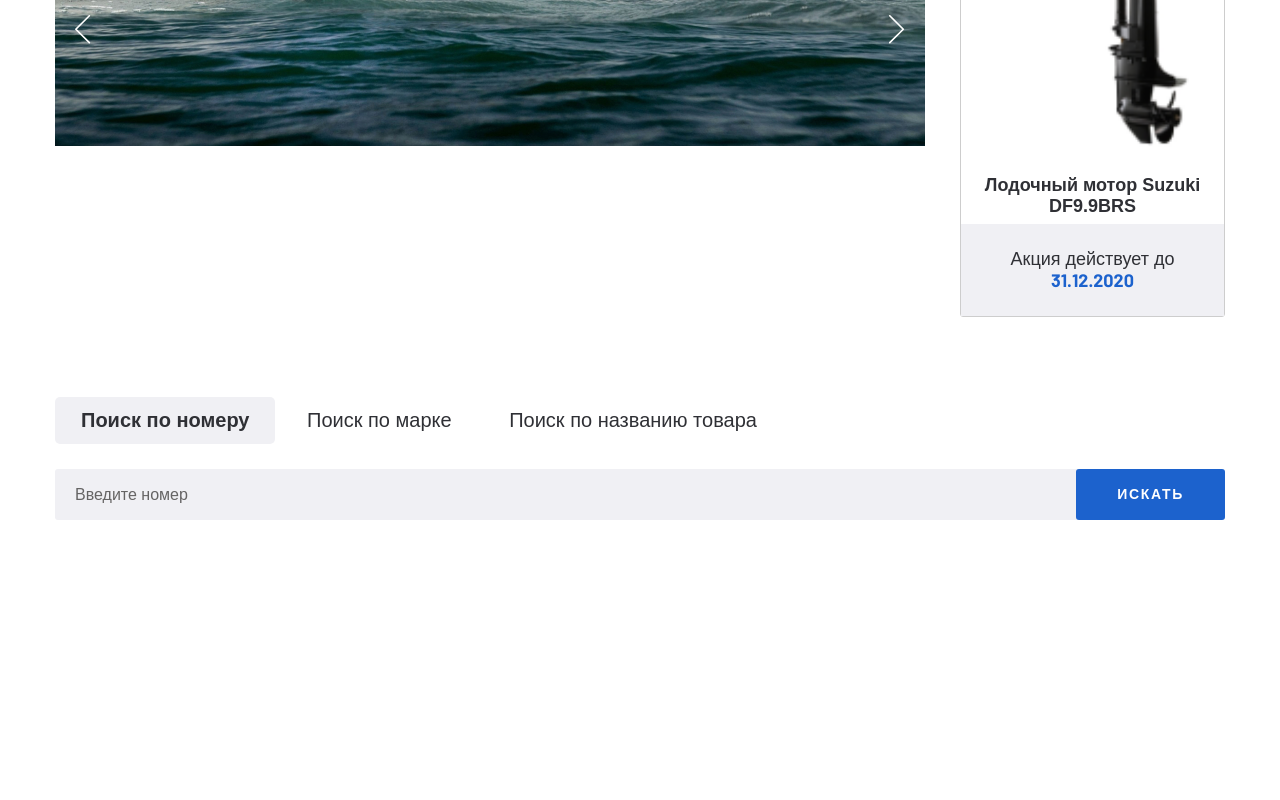
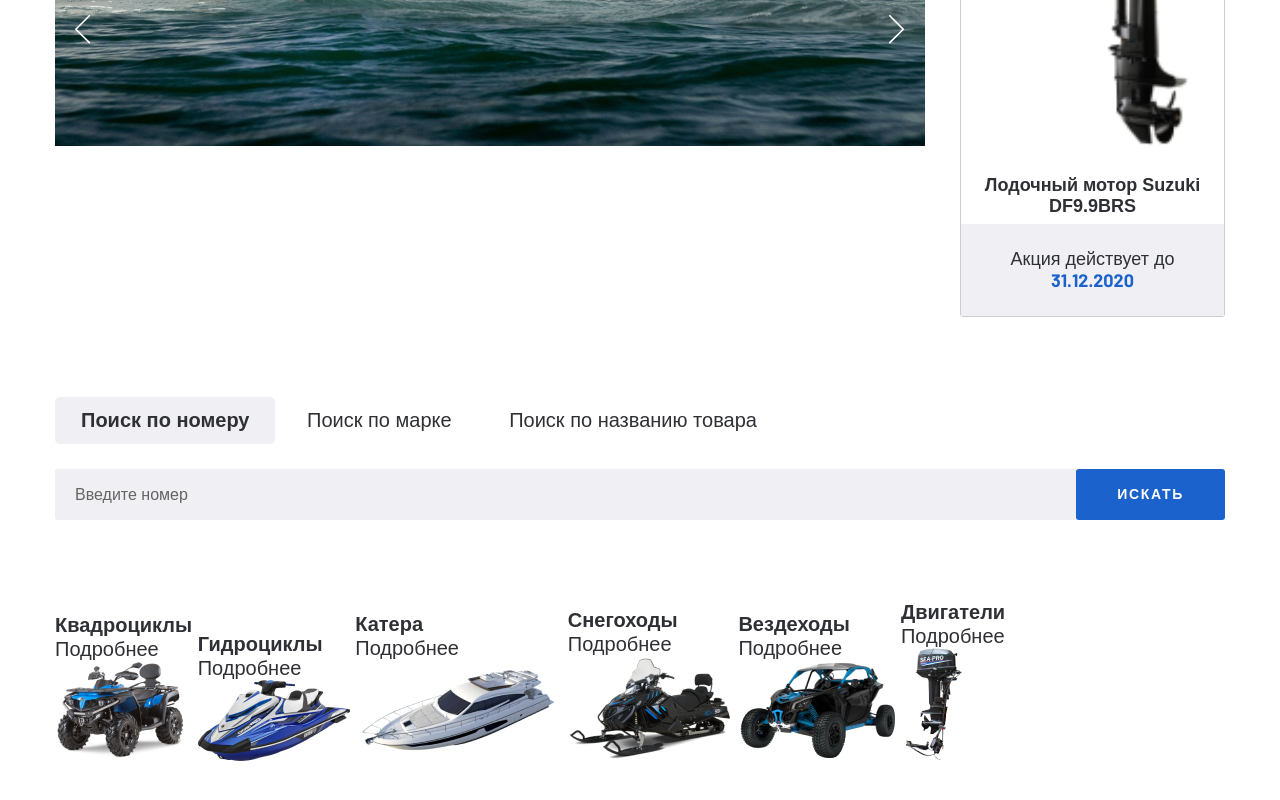
Before and after one commit to bozhenova/drive-moto, a website: page index.html in a window 1280 px wide. Shown: the part 509-1309 px from the top of the page. Before the commit the page ends 1109 px from the top, so only its background shows below. Drawn offline with nearby package versions, Linux system fonts and the light colour scheme.

Commit message:
Add markup for categories section

```diff
--- a/index.html
+++ b/index.html
@@ -160,7 +160,7 @@
         </div>
       </div>
     </section>
-    <section class="search page-section">
+    <div class="search page-section">
       <div class="container">
         <div class="search__inner">
           <div class="search__tabs">
@@ -215,6 +215,84 @@
           </div>
         </div>
       </div>
+    </div>
+    <section class="categories page-section">
+      <div class="container">
+        <div class="categories__inner">
+          <a class="categories__item" href="#">
+            <div class="categories__item-info">
+              <h4 class="categories__item-title">Квадроциклы</h4>
+              <p class="categories__item-text">Подробнее</p>
+            </div>
+            <div class="categories__item-img">
+            <img
+              src="images/categories-1.png"
+              alt="category-image"
+            />
+            </div>
+          </a>
+          <a class="categories__item" href="#">
+            <div class="categories__item-info">
+              <h4 class="categories__item-title">Гидроциклы</h4>
+              <p class="categories__item-text">Подробнее</p>
+            </div>
+            <div class="categories__item-img">
+            <img
+              src="images/categories-2.png"
+              alt="category-image"
+            />
+            </div>
+          </a>
+          <a class="categories__item" href="#">
+            <div class="categories__item-info">
+              <h4 class="categories__item-title">Катера</h4>
+              <p class="categories__item-text">Подробнее</p>
+            </div>
+            <div class="categories__item-img">
+            <img
+              src="images/categories-3.png"
+              alt="category-image"
+            />
+            </div>
+          </a>
+          <a class="categories__item" href="#">
+            <div class="categories__item-info">
+              <h4 class="categories__item-title">Снегоходы</h4>
+              <p class="categories__item-text">Подробнее</p>
+            </div>
+            <div class="categories__item-img">
+            <img
+              src="images/categories-4.png"
+              alt="category-image"
+            />
+            </div>
+          </a>
+          <a class="categories__item" href="#">
+            <div class="categories__item-info">
+              <h4 class="categories__item-title">Вездеходы</h4>
+              <p class="categories__item-text">Подробнее</p>
+            </div>
+           <div class="categories__item-img">
+            <img
+              src="images/categories-5.png"
+              alt="category-image"
+            />
+            </div>
+          </a>
+          <a class="categories__item" href="#">
+            <div class="categories__item-info">
+              <h4 class="categories__item-title">Двигатели</h4>
+              <p class="categories__item-text">Подробнее</p>
+            </div>
+            <div class="categories__item-img">
+            <img
+              src="images/categories-6.png"
+              alt="category-image"
+            />
+            </div>
+          </a>
+        </div>
+      </div>
     </section>
     <script src="https://ajax.googleapis.com/ajax/libs/jquery/3.4.1/jquery.min.js"></script>
     <script src="js/slick.min.js"></script>
```
Also changed, not shown: images/categories-1.png (added), images/categories-2.png (added), images/categories-3.png (added), images/categories-4.png (added), images/categories-5.png (added), images/categories-6.png (added), images/link-arrow.svg (added).
